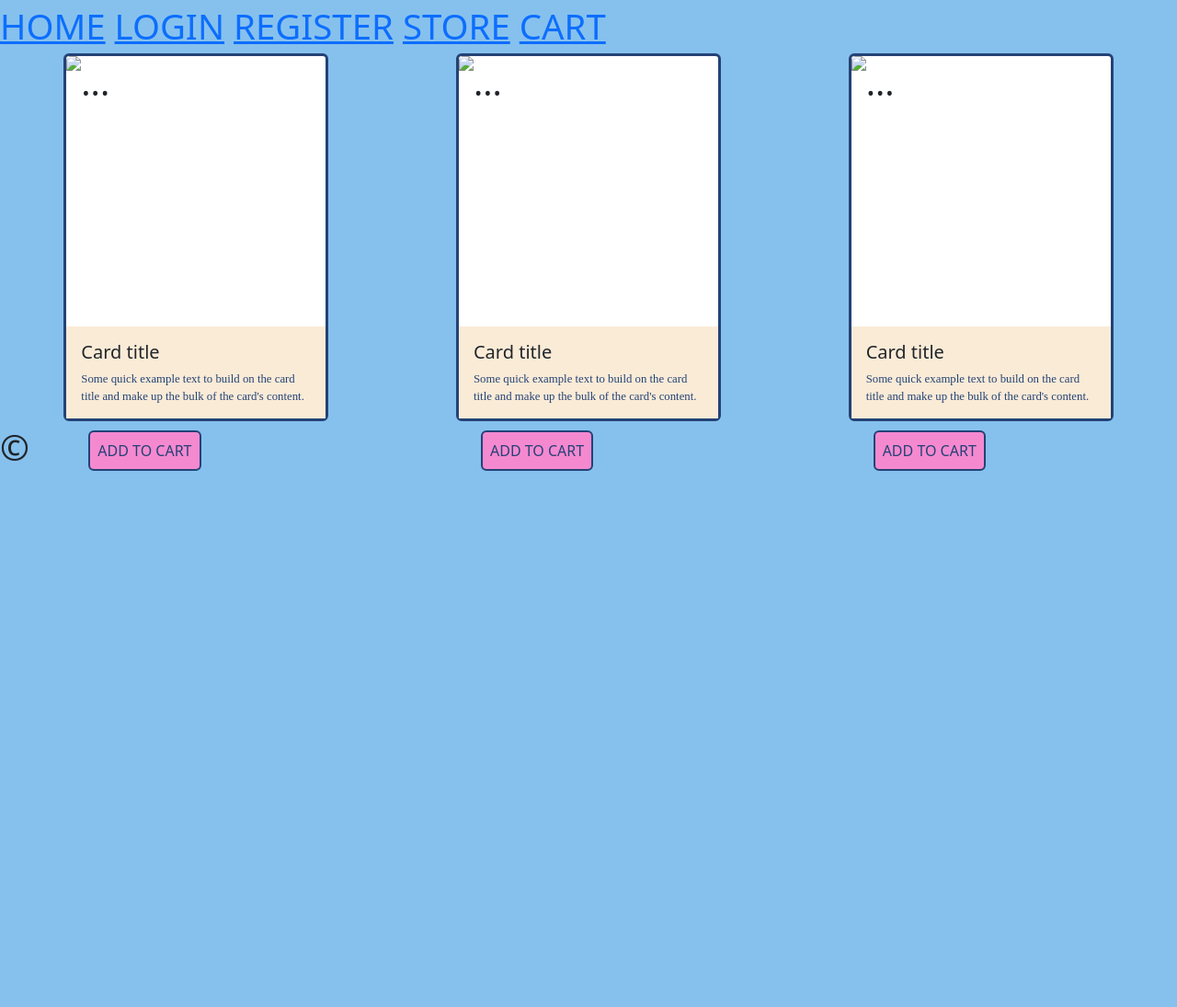
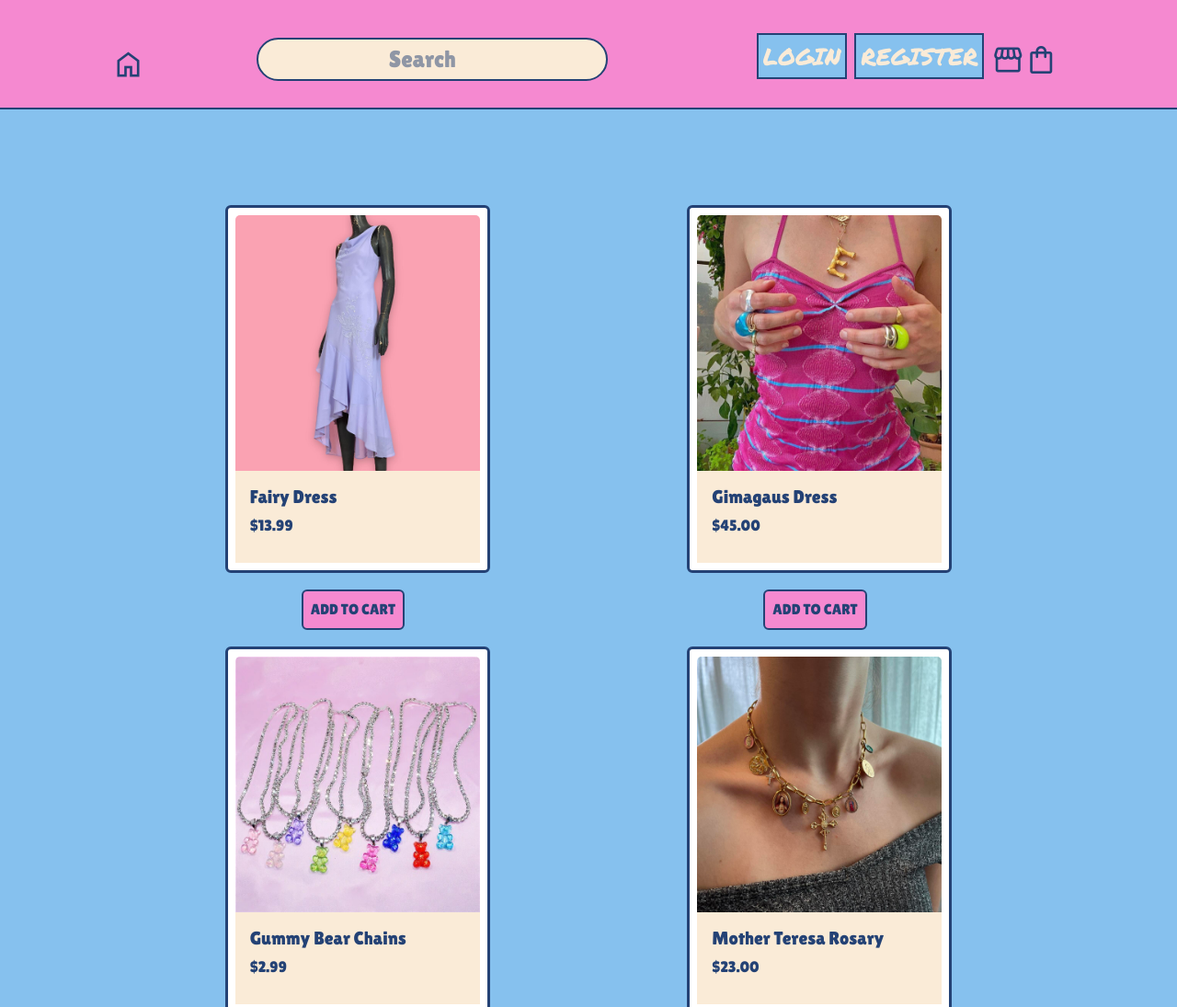
Before and after one commit to LionKing731/Capstone1, a plain HTML site: page store.html in a window 1280 px wide. Shown: the top 1095 px of the page at 92% size. Before the commit the page ends 800 px from the top, so only its background shows below. Drawn offline with nearby package versions, Linux system fonts and the light colour scheme.

Commit message:
Store Finished

```diff
--- a/store.html
+++ b/store.html
@@ -6,54 +6,138 @@
   <meta name="viewport" content="width=device-width, initial-scale=1.0">
   <title>STORE</title>
   <link href="https://cdn.jsdelivr.net/npm/bootstrap@5.3.3/dist/css/bootstrap.min.css" rel="stylesheet" integrity="sha384-QWTKZyjpPEjISv5WaRU9OFeRpok6YctnYmDr5pNlyT2bRjXh0JMhjY6hW+ALEwIH" crossorigin="anonymous">
+  <link rel="preconnect" href="https://fonts.googleapis.com">
+  <link rel="preconnect" href="https://fonts.gstatic.com" crossorigin>
+  <link href="https://fonts.googleapis.com/css2?family=Pacifico&family=Permanent+Marker&display=swap" rel="stylesheet">
+  <link rel="preconnect" href="https://fonts.googleapis.com">
+  <link rel="preconnect" href="https://fonts.gstatic.com" crossorigin>
+  <link href="https://fonts.googleapis.com/css2?family=Lilita+One&display=swap" rel="stylesheet">
+  <script src="https://cdn.jsdelivr.net/npm/bootstrap@5.3.3/dist/js/bootstrap.bundle.min.js" integrity="sha384-YvpcrYf0tY3lHB60NNkmXc5s9fDVZLESaAA55NDzOxhy9GkcIdslK1eN7N6jIeHz" crossorigin="anonymous"></script>
+  <link rel="stylesheet" href="https://fonts.googleapis.com/css2?family=Material+Symbols+Outlined:opsz,wght,FILL,GRAD@24,400,0,0" />
+  <link rel="stylesheet" href="https://fonts.googleapis.com/css2?family=Material+Symbols+Outlined:opsz,wght,FILL,GRAD@24,400,0,0" />
+  <link rel="stylesheet" href="https://fonts.googleapis.com/css2?family=Material+Symbols+Outlined:opsz,wght,FILL,GRAD@24,400,0,0" />
+  <script src="scripts/index.js"></script>
   <link rel="stylesheet" href="/styles/main.css">
-    <script src="https://cdn.jsdelivr.net/npm/bootstrap@5.3.3/dist/js/bootstrap.bundle.min.js" integrity="sha384-YvpcrYf0tY3lHB60NNkmXc5s9fDVZLESaAA55NDzOxhy9GkcIdslK1eN7N6jIeHz" crossorigin="anonymous"></script>
-    <script src="scripts/index.js"></script>
 </head>
+
 
 <body class="store">
 
-    <header>
-        <a href="index.html">HOME</a>
-        <a href="login.html">LOGIN</a>
-        <a href="register.html">REGISTER</a>
-        <a href="store.html">STORE</a>
-        <a href="cart.html">CART</a>
+  <header class="home-head">
+
+    <div class="home-flex">
+        <a href="index.html" title="Home"><span class="material-symbols-outlined">home</span></a>
+
+        <div class="head-search">
+            <input type="search" placeholder="Search" class="search">
+        </div>
+
+        <nav>
+            <ul class="head-ul-one">
+                <li><a href="login.html" class="home-link">LOGIN</a></li>
+                <li><a href="register.html" class="home-link">REGISTER</a></li>
+                <li><a href="store.html" title="Store"><span class="material-symbols-outlined">storefront</span></a></li>
+                <li><a href="cart.html" title="Cart"><span class="material-symbols-outlined">shopping_bag</span></a></li>
+            </ul>
+        </nav>
+
+    </div>
+
 </header>
 
+  <div class="content-store">
 
-    <div class="content">
+    <div class="container">
 
-        <div class="card" style="width: 18rem;">
-            <img src="..." class="card-img-top" alt="...">
+        <div class="row row-cols-3">
+
+           <div class="card col-md-6 lg-4" style="width: 18rem;">
+              <img src="./images/Store-Images/Fairy-Dress.jpeg" class="card-img-top" alt="...">
               <div class="card-body">
-              <h5 class="card-title">Card title</h5>
-              <p class="card-text">Some quick example text to build on the card title and make up the bulk of the card's content.</p>
-              <a href="#" class="btn btn-primary">ADD TO CART</a>
+                <h5 class="card-title">Fairy Dress</h5>
+                <p class="card-text">$13.99</p>
+                <a href="#" class="btn btn-primary btn-store">ADD TO CART</a>
               </div>
             </div>
 
-          <div class="card" style="width: 18rem;">
-            <img src="..." class="card-img-top" alt="...">
+            <div class="card col-md-6 lg-4" style="width: 18rem;">
+              <img src="./images/Store-Images/Gimagaus-Dress.jpeg" class="card-img-top" alt="...">
               <div class="card-body">
-              <h5 class="card-title">Card title</h5>
-              <p class="card-text">Some quick example text to build on the card title and make up the bulk of the card's content.</p>
-              <a href="#" class="btn btn-primary">ADD TO CART</a>
+                <h5 class="card-title">Gimagaus Dress</h5>
+                <p class="card-text">$45.00</p>
+                <a href="#" class="btn btn-primary btn-store">ADD TO CART</a>
               </div>
             </div>
 
-          <div class="card" style="width: 18rem;">
-            <img src="..." class="card-img-top" alt="...">
+        </div>
+
+        <div class="row row-cols-3">
+
+            <div class="card col-md-6 lg-4" style="width: 18rem;">
+              <img src="./images/Store-Images/GummyBear-Necklace.jpeg" class="card-img-top" alt="...">
               <div class="card-body">
-              <h5 class="card-title">Card title</h5>
-              <p class="card-text">Some quick example text to build on the card title and make up the bulk of the card's content.</p>
-              <a href="#" class="btn btn-primary">ADD TO CART</a>
+                <h5 class="card-title">Gummy Bear Chains</h5>
+                <p class="card-text">$2.99</p>
+                <a href="#" class="btn btn-primary btn-store">ADD TO CART</a>
               </div>
             </div>
 
+            <div class="card col-md-6 lg-4" style="width: 18rem;">
+              <img src="./images/Store-Images/Necklace.jpeg" class="card-img-top" alt="...">
+              <div class="card-body">
+                <h5 class="card-title">Mother Teresa Rosary</h5>
+                <p class="card-text">$23.00</p>
+                <a href="#" class="btn btn-primary btn-store">ADD TO CART</a>
+              </div>
+            </div>
 
         </div>
-    <footer>&copy;</footer>
+
+        <div class="row row-cols-3">
+
+            <div class="card col-md-6 lg-4" style="width: 18rem;">
+              <img src="./images/Store-Images/Shoes.jpeg" class="card-img-top" alt="...">
+              <div class="card-body">
+                <h5 class="card-title">Bebop Shoes</h5>
+                <p class="card-text">$25.00</p>
+                <a href="#" class="btn btn-primary btn-store">ADD TO CART</a>
+              </div>
+            </div>
+
+            <div class="card col-md-6 lg-4" style="width: 18rem;">
+              <img src="./images/Store-Images/Y2K-Dress.jpeg" class="card-img-top" alt="...">
+              <div class="card-body">
+                <h5 class="card-title">Y2K Dress</h5>
+                <p class="card-text">$30.00</p>
+                <a href="#" class="btn btn-primary btn-store">ADD TO CART</a>
+              </div>
+            </div>
+
+        </div>
+  </div>
+
+    </div>
+
+    </div>
+
+    <footer class="home-foot">
+
+        <p>&copy;</p>
+
+        <nav>
+
+            <ul>
+                <a href="index.html" class="home-link">HOME</a>
+                <a href="login.html" class="home-link">LOGIN</a>
+                <a href="register.html" class="home-link">REGISTER</a>
+                <a href="store.html" class="home-link">STORE</a>
+                <a href="cart.html" class="home-link">CART</a>
+            </ul>
+
+        </nav>
+
+
+    </footer>
 
 </body>
 
--- a/styles/main.css
+++ b/styles/main.css
@@ -190,7 +190,7 @@ h1{
 .card-text{
     font-family: 'Lilita One';
     color:#244275;
-    font-size: 1vw;
+    font-size: 1.3vw;
 }
 
 .carousel-box{
@@ -325,7 +325,37 @@ h1{
 
 /* STORE PAGE */
 
-.store .content{
+.content-store{
+    /* display: flex;
+    flex-direction: column;
+    align-items: center; */
+    margin: 4rem;
+}
+
+.row{
     display: flex;
-    justify-content: space-around;
+    flex-direction: row;
+    justify-content: space-evenly;
 }
+
+.col-md-6{
+    margin: 2.5rem;
+    padding: 0.5rem;
+}
+
+.btn-store{
+    font-family: 'Lilita One';
+    margin: 2.5rem 3.5rem;
+}
+
+.btn-store:hover{
+    background-color:antiquewhite;
+    border:2px solid #F589D0;
+    color:#244275;
+    cursor: grab;
+}
+
+.card-title{
+    font-family: 'Lilita One';
+    color:#244275
+}
```
Also changed, not shown: images/Store-Images/Fairy-Dress.jpeg (added), images/Store-Images/Gimagaus-Dress.jpeg (added), images/Store-Images/GummyBear-Necklace.jpeg (added), images/Store-Images/Necklace.jpeg (added), images/Store-Images/Shoes.jpeg (added), images/Store-Images/Y2K-Dress.jpeg (added), 3 other files. Lines whose indentation alone changed are shown as unchanged.
